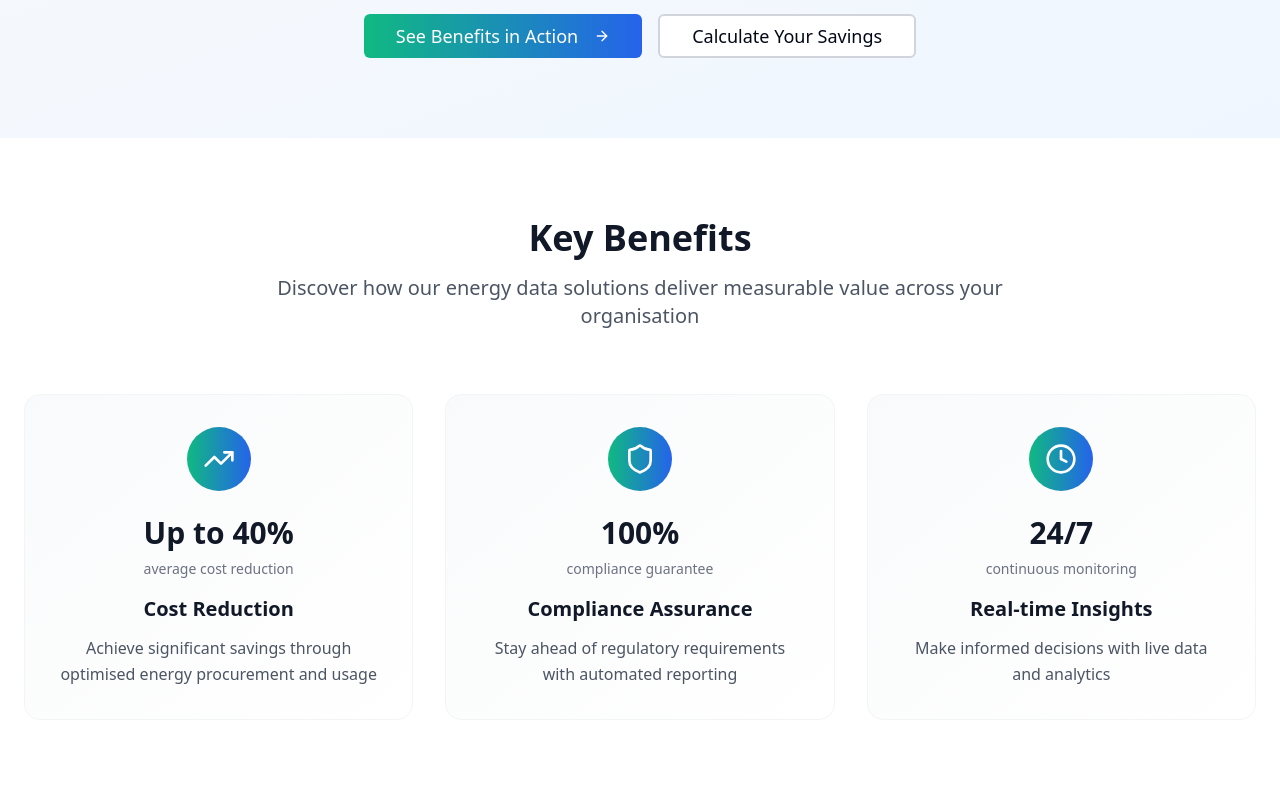
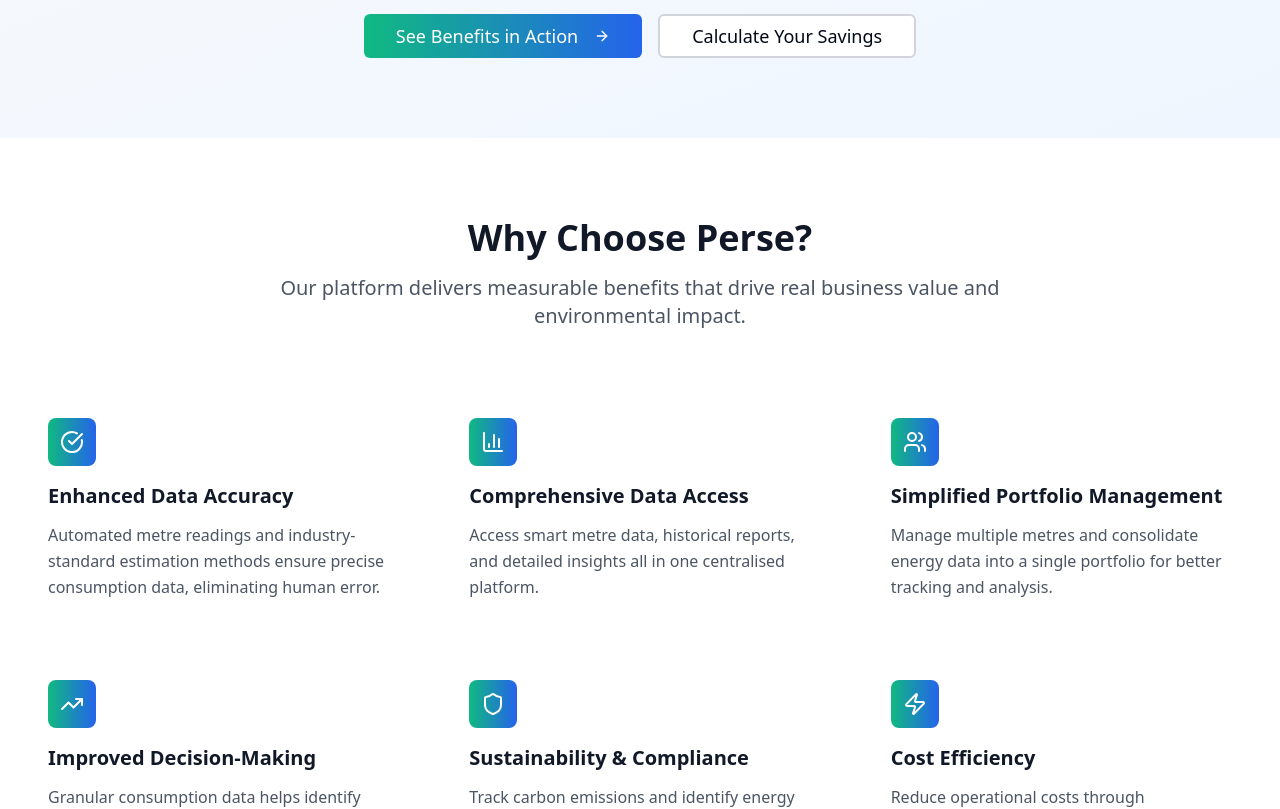
Before and after one commit to chaitanyak-hub/perse-energy-insights, a React (Vite) app: page /benefits in a window 1280 px wide. Shown: the part 380-1189 px from the top of the page. Built offline with nearby package versions, Linux system fonts and the light colour scheme.

Commit message:
Remove benefits section
Remove the benefits section from the page.

```diff
--- a/src/pages/BenefitsPage.tsx
+++ b/src/pages/BenefitsPage.tsx
@@ -5,30 +5,6 @@ import { Button } from "@/components/ui/button";
 import { ArrowRight, CheckCircle, TrendingUp, Shield, Clock } from "lucide-react";
 
 const BenefitsPage = () => {
-  const keyBenefits = [
-    {
-      icon: TrendingUp,
-      title: "Cost Reduction",
-      description: "Achieve significant savings through optimised energy procurement and usage",
-      stat: "Up to 40%",
-      detail: "average cost reduction"
-    },
-    {
-      icon: Shield,
-      title: "Compliance Assurance",
-      description: "Stay ahead of regulatory requirements with automated reporting",
-      stat: "100%",
-      detail: "compliance guarantee"
-    },
-    {
-      icon: Clock,
-      title: "Real-time Insights",
-      description: "Make informed decisions with live data and analytics",
-      stat: "24/7",
-      detail: "continuous monitoring"
-    }
-  ];
-
   return (
     <div className="min-h-screen bg-white">
       <Header />
@@ -58,33 +34,6 @@ const BenefitsPage = () => {
         </div>
       </section>
 
-      {/* Key Benefits Overview */}
-      <section className="py-20 bg-white">
-        <div className="container mx-auto px-6">
-          <div className="text-center mb-16">
-            <h2 className="text-4xl font-bold text-gray-900 mb-4">
-              Key Benefits
-            </h2>
-            <p className="text-xl text-gray-600 max-w-3xl mx-auto">
-              Discover how our energy data solutions deliver measurable value across your organisation
-            </p>
-          </div>
-
-          <div className="grid md:grid-cols-3 gap-8">
-            {keyBenefits.map((benefit, index) => (
-              <div key={index} className="text-center bg-gradient-to-br from-gray-50 to-white p-8 rounded-2xl border border-gray-100 hover:shadow-lg transition-shadow duration-300">
-                <div className="w-16 h-16 bg-gradient-to-r from-emerald-500 to-blue-600 rounded-full flex items-center justify-center mx-auto mb-6">
-                  <benefit.icon className="h-8 w-8 text-white" />
-                </div>
-                <div className="text-3xl font-bold text-gray-900 mb-2">{benefit.stat}</div>
-                <div className="text-sm text-gray-500 mb-4">{benefit.detail}</div>
-                <h3 className="text-xl font-semibold text-gray-900 mb-3">{benefit.title}</h3>
-                <p className="text-gray-600 leading-relaxed">{benefit.description}</p>
-              </div>
-            ))}
-          </div>
-        </div>
-      </section>
 
       {/* Detailed Benefits Section */}
       <Benefits />
```
